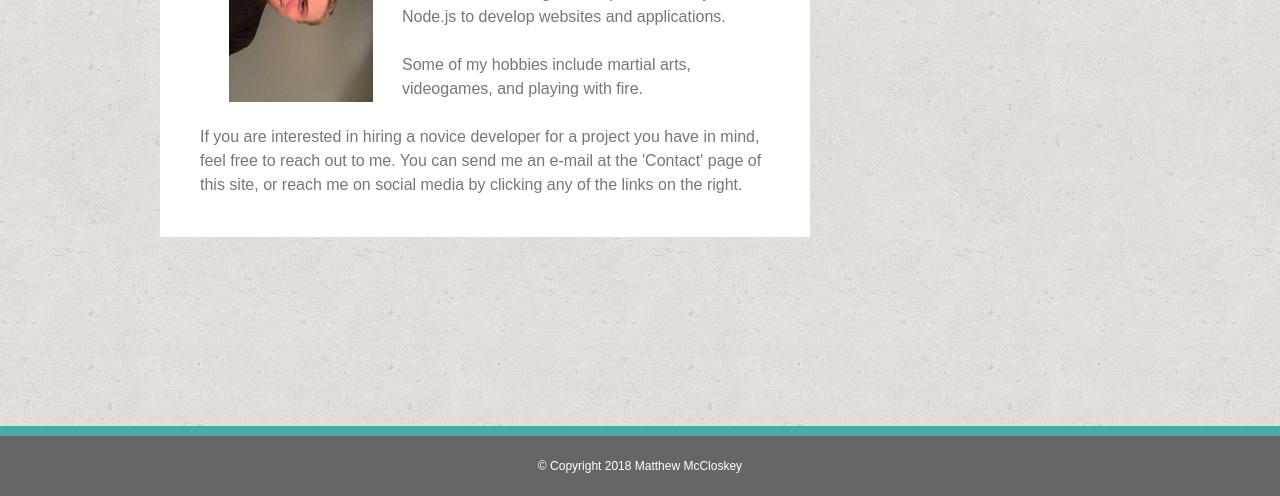
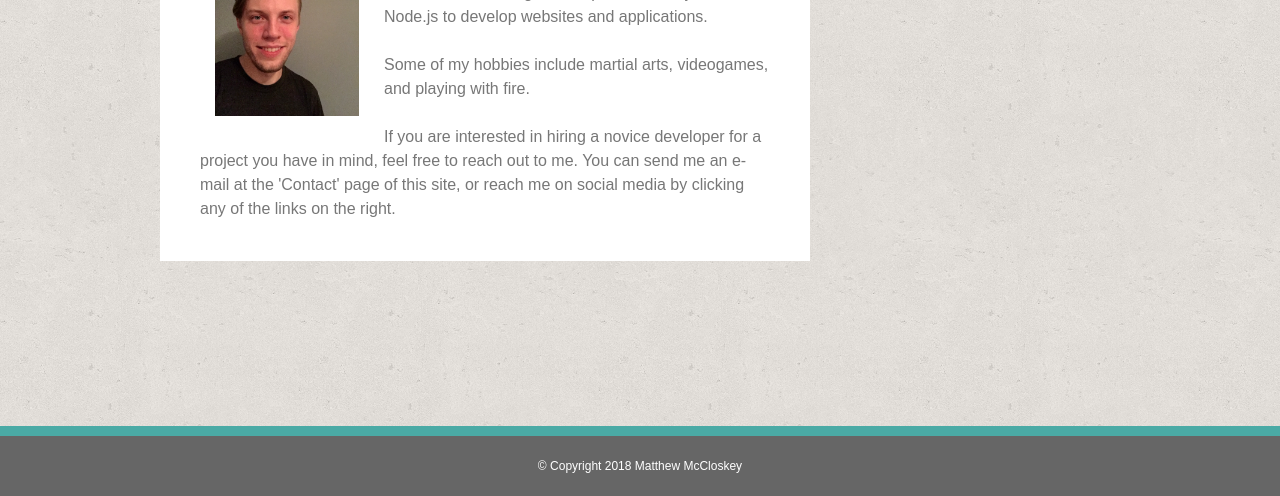
Before and after one commit to MLMcCloskey/Basic-Portfolio, a plain HTML site: page index.html in a window 1280 px wide. Shown: the part 324-820 px from the top of the page. Drawn offline with Linux system fonts and the light colour scheme.

Commit message:
converted jpg to png

```diff
--- a/assets/css/style.css
+++ b/assets/css/style.css
@@ -91,13 +91,13 @@ a:hover {
 }
 
 .profilePicture{
-    transform: rotate(90deg);
-    height: 144px;
-    width: 192px;
+    /* transform: rotate(90deg); */
+    height: 192px;
+    width: 144px;
     float: left;
     align-content: left;
     padding: 0px;
-    margin: 25px 5px;
+    margin: 15px 25px 15px 15px;
 }
 
 
```
